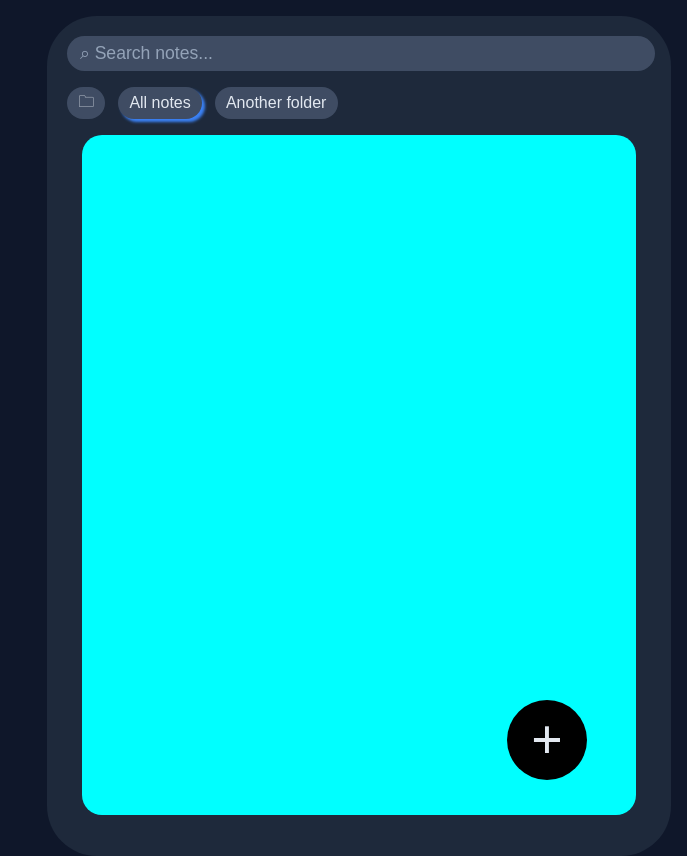
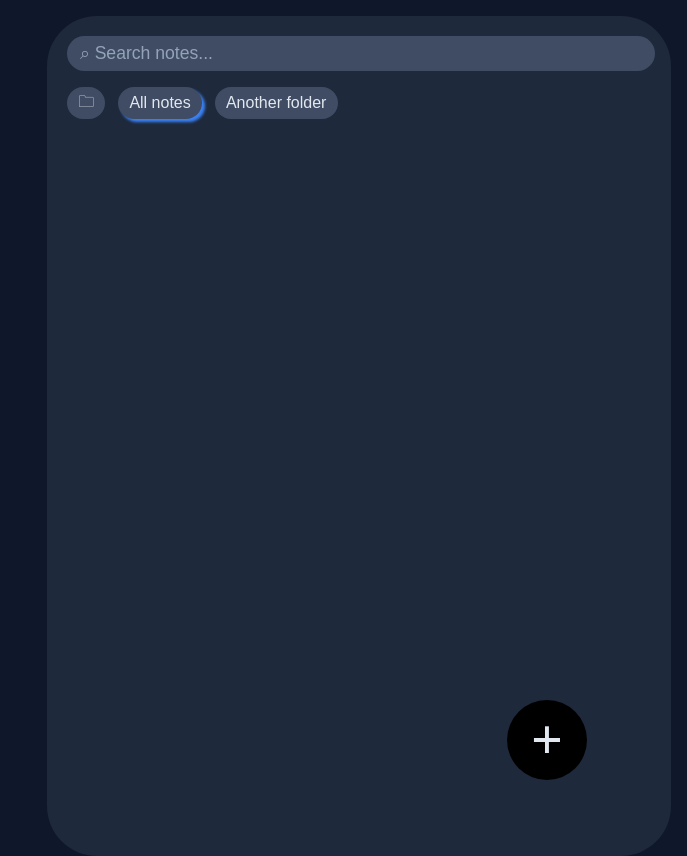
Before and after one commit to Elisabeth039/Dev-dashboard, a React (Vite) app: page / in a window 1280 px wide. Shown: the whole page, without its empty margins (593-1280 px from the left). Built offline with nearby package versions, Linux system fonts and the light colour scheme.

Commit message:
feat: add notes UI improvements and structure
- implement folder-based note filtering
- add note menu
- separate folders and notes into components
- improve styling and transitions

```diff
--- a/src/App.css
+++ b/src/App.css
@@ -7,7 +7,7 @@
   --bg: #0F172A;
   --second-bg: #1E293B;
   --cards: #3F4C63;
-  --hover: #334155;
+  --hover: #2a3b54;
   --text: #E2E8F0;
   --muted-text: #94A3B8;
   --highlight: #3B82F6;
@@ -28,3 +28,11 @@ body{
   display: grid;
   grid-template-columns: 1fr 1fr;
 }
+
+.notes-container{
+    background-color: var(--second-bg);
+    grid-column: 2;
+    height: 100vh;
+    padding: 1.25rem;
+    border-radius: 50px;
+}
--- a/src/App.jsx
+++ b/src/App.jsx
@@ -1,12 +1,31 @@
+import { useState } from 'react';
 import './App.css';
+import Folders from './components/Folders.jsx';
 import Notes from './components/Notes.jsx';
 
 function App () {
+    const [folders, setFolders] = useState([
+        {id: 1, name: 'All notes'},
+        {id: 2, name: 'Another folder'}
+    ]);
+
+    const [activeFolder, setActiveFolder] = useState("All notes");
+
     return(
         <div className='main-content'>
-            <Notes/>
+          <div className='notes-container'>
+            <Folders
+                folders={folders}
+                setFolders={setFolders}
+                activeFolder={activeFolder}
+                setActiveFolder={setActiveFolder}
+            />
+            <Notes
+                activeFolder={activeFolder}
+            />
+          </div>
         </div>
     )
-};
+}
 
 export default App;
--- /dev/null
+++ b/src/components/Folders.jsx
@@ -0,0 +1,56 @@
+import { useState, useEffect } from 'react';
+import '../App.css';
+import '../styles/Folders.css'
+
+export default function Folders ({ folders, setFolders, activeFolder, setActiveFolder }) {
+
+    const [input, setInput] = useState('');
+    const [isOpen, setIsOpen] = useState(false);
+
+    const addFolder = () => {
+        if (input.trim() === '') return;
+        const folderId = Date.now();
+
+        const newFolder = {
+            id: folderId,
+            name: input
+        }
+        setFolders (prev => [...prev, newFolder]);
+        setInput('');
+        setIsOpen(false);
+    };
+
+    return(
+        <div className='folders-container'>
+            <input
+            type='text' placeholder=' ⌕ Search notes...' className='search'>
+            </input>
+            <div className='folders'>
+                <button
+                 onClick={() => setIsOpen(true)}
+                 className='pill'
+                 >🗀</button>
+                {folders.map(folder =>(
+                    <button key={folder.id} className={`pill ${
+                        activeFolder === folder.name ? "active" : ""
+                    }`}
+                    onClick={() => setActiveFolder(folder.name)}>
+                        {folder.name}
+                    </button>
+                ))}
+            </div>
+
+            { isOpen && (
+        <div className='add-folder-panel'>
+            <input
+            type='text'
+            value={input}
+            onChange={(e) => setInput(e.target.value)}
+            className='add-input'
+            />
+            <button className='add-folder' onClick={addFolder}>Add folder</button>
+        </div>
+    )}
+        </div>
+    )
+}
--- a/src/components/Notes.jsx
+++ b/src/components/Notes.jsx
@@ -2,19 +2,12 @@ import { useState, useEffect } from 'react';
 import '../App.css';
 import '../styles/Notes.css'
 
-export default function Notes () {
-    const [folders, setFolders] = useState([
-        {id: 1, name: 'All notes'},
-        {id: 2, name: 'Another folder'}
-    ]);
-    const [activeFolder, setActiveFolder] = useState("All notes");
-    const [input, setInput] = useState('');
-    const [isOpen, setIsOpen] = useState(false);
-
-    const [notes, setNotes] = useState([])
+export default function Notes({ activeFolder }) {
+ const [notes, setNotes] = useState([])
     const [noteTitle, setNoteTitle] = useState('');
     const [noteContent, setNoteContent] = useState ('');
     const [noteOpen, setNoteOpen] = useState (false);
+    const [menuOpen, setMenuOpen] = useState(false);
 
     const addNote = () => {
         const noteId = Date.now();
@@ -35,46 +28,15 @@ export default function Notes () {
 
     const closeNote = () =>{
         setNoteOpen(false);
-    }
-
-    const addFolder = () => {
-        if (input.trim() === '') return;
-        const folderId = Date.now();
-
-        const newFolder = {
-            id: folderId,
-            name: input
-        }
-        setFolders (prev => [...prev, newFolder]);
-        setInput('');
-        setIsOpen(false);
     };
 
     return(
-        <div className='notes-container'>
-            <input
-            type='text' placeholder=' ⌕ Search notes...' className='search'>
-            </input>
-            <div className='folders'>
-                <button
-                 onClick={() => setIsOpen(true)}
-                 className='pill'
-                 >🗀</button>
-                {folders.map(folder =>(
-                    <button key={folder.id} className={`pill ${
-                        activeFolder === folder.name ? "active" : ""
-                    }`}
-                    onClick={() => setActiveFolder(folder.name)}>
-                        {folder.name}
-                    </button>
-                ))}
-            </div>
-            <div className='notes-section'>
+        <div className='notes-section'>
                 { noteOpen ? (
 
             <div className='note-area'>
               <div className='title'>
-                <button onClick={closeNote} onClick={addNote} className='close-note'>{"<"}</button>
+                <button onClick={addNote} className='close-note'>{"<"}</button>
                 <textarea
                 type='text'
                 value={noteTitle}
@@ -83,6 +45,13 @@ export default function Notes () {
                 placeholder='Title'
                 className='note-title'
                 />
+                <button onClick={() => menuOpen ? setMenuOpen(false) : setMenuOpen(true)} className='three-dots'>⋮</button>
+                {menuOpen && (
+                <div className='menu'>
+                    <button className='menu-btn'>Move to→</button>
+                    <button className='menu-btn'>Delete</button>
+                </div>
+            )}
               </div>
                 <p className='last-change'> April 29th 9:37</p>
                 <textarea
@@ -96,7 +65,13 @@ export default function Notes () {
             ) : (
               <>
                 <div className='note-list' >
-                    {notes.map(note =>(
+                    {notes
+                       .filter(note =>
+                           activeFolder === "All notes"
+                              ? true
+                              : note.folder === activeFolder
+                       )
+                       .map(note =>(
                         <div key={note.id} className='note'>
                             <p>{note.title}</p>
                         </div>
@@ -108,18 +83,5 @@ export default function Notes () {
               </>
             )}
             </div>
-
-            { isOpen && (
-        <div className='add-folder-panel'>
-            <input
-            type='text'
-            value={input}
-            onChange={(e) => setInput(e.target.value)}
-            className='add-input'
-            />
-            <button className='add-folder' onClick={addFolder}>Add folder</button>
-        </div>
-    )}
-        </div>
     )
 }
--- /dev/null
+++ b/src/styles/Folders.css
@@ -0,0 +1,60 @@
+.search{
+    color: var(--text);
+    height:2.2rem;
+    width: 98%;
+    font-size: 1.1rem;
+    border-radius: 20px;
+    border: none;
+    background-color: var(--cards);
+    margin-bottom: 1rem;
+    padding: 0 0.5rem;
+    outline: none;
+}
+
+.search::placeholder{
+    color: var(--muted-text);
+}
+
+.search:hover{
+    background-color: var(--hover);
+    transition: all ease 0.1s;
+}
+
+.folders{
+    display: flex;
+    gap:0.8rem;
+}
+
+.pill{
+    font-size: 1rem;
+    display: flex;
+    background-color: var(--cards);
+    height: 2rem;
+    margin-bottom: 1rem;
+    padding: 0.7rem;
+    border: none;
+    border-radius: 20px;
+    color: var(--text);
+    align-items: center;
+}
+
+.pill:hover{
+    background-color: var(--hover);
+    transition: all ease 0.1s;
+}
+
+.pill.active{
+    box-shadow: 3px 3px 3px var(--highlight);
+    transition: all ease 0.2s;
+}
+
+.add-folder-panel {
+  position: absolute;
+  top: 0px;
+  right: 0px;
+  background: var(--cards);
+  padding: 10px;
+  border-radius: 10px;
+  display: flex;
+  gap: 8px;
+}
--- a/src/styles/Notes.css
+++ b/src/styles/Notes.css
@@ -1,71 +1,4 @@
-.notes-container{
-    background-color: var(--second-bg);
-    grid-column: 2;
-    height: 100vh;
-    padding: 1.25rem;
-    border-radius: 50px;
-}
-
-.search{
-    color: var(--text);
-    height:2.2rem;
-    width: 98%;
-    font-size: 1.1rem;
-    border-radius: 20px;
-    border: none;
-    background-color: var(--cards);
-    margin-bottom: 1rem;
-    padding: 0 0.5rem;
-    outline: none;
-}
-
-.search::placeholder{
-    color: var(--muted-text);
-}
-
-.search:hover{
-    background-color: var(--hover);
-}
-
-.folders{
-    display: flex;
-    gap:0.8rem;
-}
-
-.pill{
-    font-size: 1rem;
-    display: flex;
-    background-color: var(--cards);
-    height: 2rem;
-    margin-bottom: 1rem;
-    padding: 0.7rem;
-    border: none;
-    border-radius: 20px;
-    color: var(--text);
-    align-items: center;
-}
-
-.pill:hover{
-    background-color: var(--hover);
-}
-
-.pill.active{
-    box-shadow: 3px 3px 3px var(--highlight);
-}
-
-.add-folder-panel {
-  position: absolute;
-  top: 0px;
-  right: 0px;
-  background: var(--cards);
-  padding: 10px;
-  border-radius: 10px;
-  display: flex;
-  gap: 8px;
-}
-
 .notes-section{
-    background-color: aqua;
     display: flex;
     height: 85%;
     width: 95%;
@@ -78,19 +11,31 @@
     flex-direction: column;
     width: 100%;
     align-items: center;
+    overflow-y: auto;
+    scrollbar-width: none;
+}
+
+.note-list::-webkit-scrollbar {
+    display: none;
 }
 
 .note{
     width: 95%;
-    height: 15%;
+    height: 12%;
     padding: 0.5rem;
     margin-bottom: 1rem ;
     background-color: var(--cards);
     border-radius: 15px;
     color: var(--text);
     font-size: 1.5rem;
+    flex-shrink: 0;
     word-break: break-word;
     overflow-wrap: break-word;
+}
+
+.note:hover{
+    background-color: var(--hover);
+    transition: all ease 0.1s;
 }
 
 .add-note-btn{
@@ -107,6 +52,11 @@
     font-size: 3.5rem;
     font-weight: 900;
     color: var(--text);
+    transition: all ease 0.2s;
+}
+
+.add-note-btn:hover{
+    box-shadow: 2px 2px 10px var(--highlight);
 }
 
 .note-area{
@@ -116,11 +66,11 @@
 }
 
 .title{
+    position: relative;
     width: 100%;
     min-height: 12%;
     display: flex;
     gap: 2rem;
-
 }
 
 .close-note{
@@ -131,7 +81,7 @@
     border: none;
     font-size: 2rem;
     font-weight: 600;
-    padding: 0.5rem 0 0 0.5rem;
+    padding: 0 0 0 0.5rem;
     align-content: center;
     align-items: center;
     overflow-wrap: break-word;
@@ -151,6 +101,48 @@
 
 .note-title::placeholder{
     color: var(--muted-text);
+}
+
+.three-dots{
+    background:none;
+    border:none;
+    width: 3rem;
+    height: 3rem;
+    font-size: 1.5rem;
+    font-weight: 600;
+    color: var(--muted-text);
+    margin: 0.5rem;
+}
+
+.three-dots:hover{
+    color: var(--text);
+}
+
+.menu{
+    position: absolute;
+    top: 70%;
+    right: 2%;
+    background-color: var(--second-bg);
+    border-radius: 10px;
+    padding: 0.5rem;
+    display: flex;
+    flex-direction: column;
+    gap:0.5rem;
+}
+
+.menu-btn{
+    width: 7rem;
+    height: 2rem;
+    background:none;
+    color: var(--text);
+    box-shadow: 2px 2px 2px var(--highlight);
+    border: 1px solid var(--highlight);
+    border-radius: 10px;
+}
+
+.menu-btn:hover{
+    background-color: var(--hover);
+    box-shadow: inset 2px 2px 2px var(--highlight);
 }
 
 .note-content{
```
